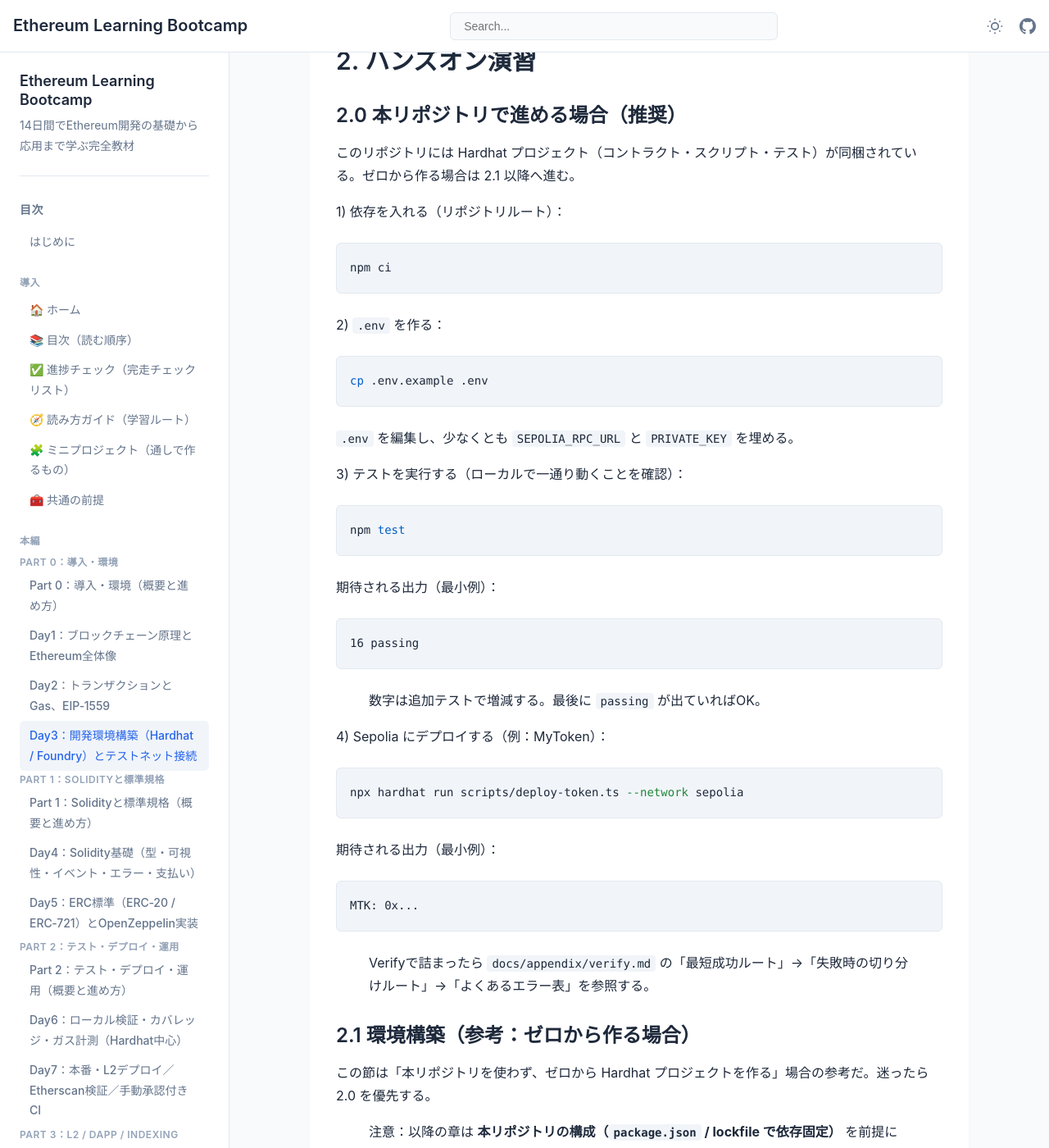
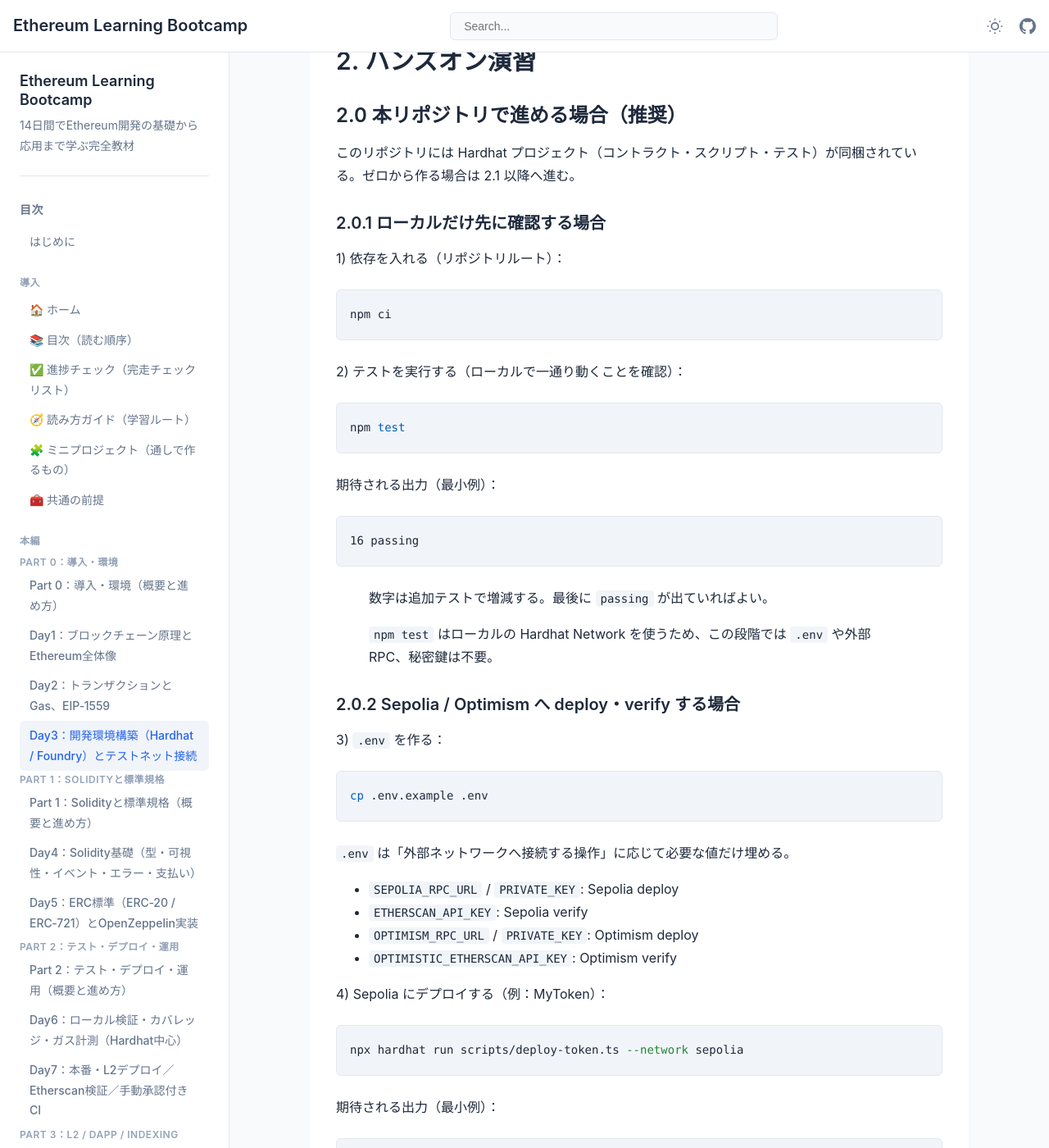
Before and after one commit to itdojp/ethereum-learning-bootcamp, a Jekyll site: the page built from docs/curriculum/Day03_Env_Setup.md, in a window 1280 px wide and 1400 px high, scrolled down 1800 px. Shown: the whole window at 82% size. Built offline with Jekyll 4.4.1, drawn with Linux system fonts in a browser that asks for light colours; our own code applies the rules of GitHub Pages for plain Markdown files; some of the changed text lies outside the part shown.

Commit message:
docs: clarify local test env requirements

````diff
--- a/docs/curriculum/Day03_Env_Setup.md
+++ b/docs/curriculum/Day03_Env_Setup.md
@@ -17,7 +17,7 @@
 - 先に読む付録：[`docs/appendix/verify.md`](../appendix/verify.md)（テストネットへ出す/検証する場合）
 - 触るファイル（主なもの）：`.env` / `hardhat.config.ts` / `scripts/deploy-token.ts`（例）
 - 今回触らないこと：いきなりMainnetへデプロイ（Day7で“安全な流れ”として扱う）
-- 最短手順（迷ったらここ）：2.0 の手順で `npm ci` → `.env` 作成 → `npm test`（デプロイは任意）
+- 最短手順（迷ったらここ）：2.0 の手順で `npm ci` → `npm test`。`.env` は deploy / verify を行うときだけ作成する。
 
 ---
 
@@ -56,18 +56,14 @@
 ### 2.0 本リポジトリで進める場合（推奨）
 このリポジトリには Hardhat プロジェクト（コントラクト・スクリプト・テスト）が同梱されている。ゼロから作る場合は 2.1 以降へ進む。
 
+#### 2.0.1 ローカルだけ先に確認する場合
+
 1) 依存を入れる（リポジトリルート）：
 ```bash
 npm ci
 ```
 
-2) `.env` を作る：
-```bash
-cp .env.example .env
-```
-`.env` を編集し、少なくとも `SEPOLIA_RPC_URL` と `PRIVATE_KEY` を埋める。
-
-3) テストを実行する（ローカルで一通り動くことを確認）：
+2) テストを実行する（ローカルで一通り動くことを確認）：
 ```bash
 npm test
 ```
@@ -75,7 +71,22 @@
 ```text
 16 passing
 ```
-> 数字は追加テストで増減する。最後に `passing` が出ていればOK。
+> 数字は追加テストで増減する。最後に `passing` が出ていればよい。
+>
+> `npm test` はローカルの Hardhat Network を使うため、この段階では `.env` や外部 RPC、秘密鍵は不要。
+
+#### 2.0.2 Sepolia / Optimism へ deploy・verify する場合
+
+3) `.env` を作る：
+```bash
+cp .env.example .env
+```
+`.env` は「外部ネットワークへ接続する操作」に応じて必要な値だけ埋める。
+
+- `SEPOLIA_RPC_URL` / `PRIVATE_KEY`: Sepolia deploy
+- `ETHERSCAN_API_KEY`: Sepolia verify
+- `OPTIMISM_RPC_URL` / `PRIVATE_KEY`: Optimism deploy
+- `OPTIMISTIC_ETHERSCAN_API_KEY`: Optimism verify
 
 4) Sepolia にデプロイする（例：MyToken）：
 ```bash
@@ -96,7 +107,8 @@
 #### 2.1.0 この節のゴール（成功判定）
 - `node -v` が v20 系になっている
 - `npx hardhat` で TypeScript プロジェクトを作成できる
-- `.env` を作成し、少なくとも `SEPOLIA_RPC_URL` / `PRIVATE_KEY` を設定できる
+- ローカル `npm test` を外部 RPC / 秘密鍵なしで実行できる
+- テストネットへ出す場合に `.env` を作成し、必要な値を設定できる
 
 #### 2.1.1 よくある失敗（最短の切り分け）
 - `node -v` が古い：`apt` で入る Node が古い場合がある。`nvm` を使う（手順はこの節の A）。
@@ -145,7 +157,7 @@
 npm install --save-dev @nomicfoundation/hardhat-toolbox@6.1.0 dotenv@16.4.5
 ```
 
-#### (4) .envファイルを準備
+#### (4) .envファイルを準備（deploy / verify を行う場合）
 ```bash
 cat > .env.example <<'ENV'
 SEPOLIA_RPC_URL=https://eth-sepolia.g.alchemy.com/v2/YOUR_API_KEY
@@ -157,6 +169,7 @@
 ```bash
 cp .env.example .env && nano .env
 ```
+> ローカル `npm test` だけなら、この手順は不要。
 > `YOUR_...` は自分の値に置換する。APIキーや秘密鍵はコミットしない。
 
 ---
@@ -268,8 +281,8 @@
 ---
 
 ## 5. まとめ
-- ルートで `npm ci` し、`npm test` でローカル実行できる状態を確認した。
-- `.env` に `SEPOLIA_RPC_URL` と `PRIVATE_KEY` を設定し、秘密情報をコミットしない運用を押さえた。
+- ルートで `npm ci` し、外部 RPC や秘密鍵なしで `npm test` を実行できる状態を確認した。
+- deploy / verify を行う場合にだけ `.env` を作成し、必要な値を設定する運用を押さえた。
 - `--network sepolia` でデプロイできることを確認し、任意で Foundry / cast にも触れた。
 
 ### 理解チェック（3問）
````
Also changed, not shown: docs/curriculum/index.md (+1 -0 lines), docs/index.md (+9 -3 lines), README.md, docs/CHANGELOG.md, 1 other file.
